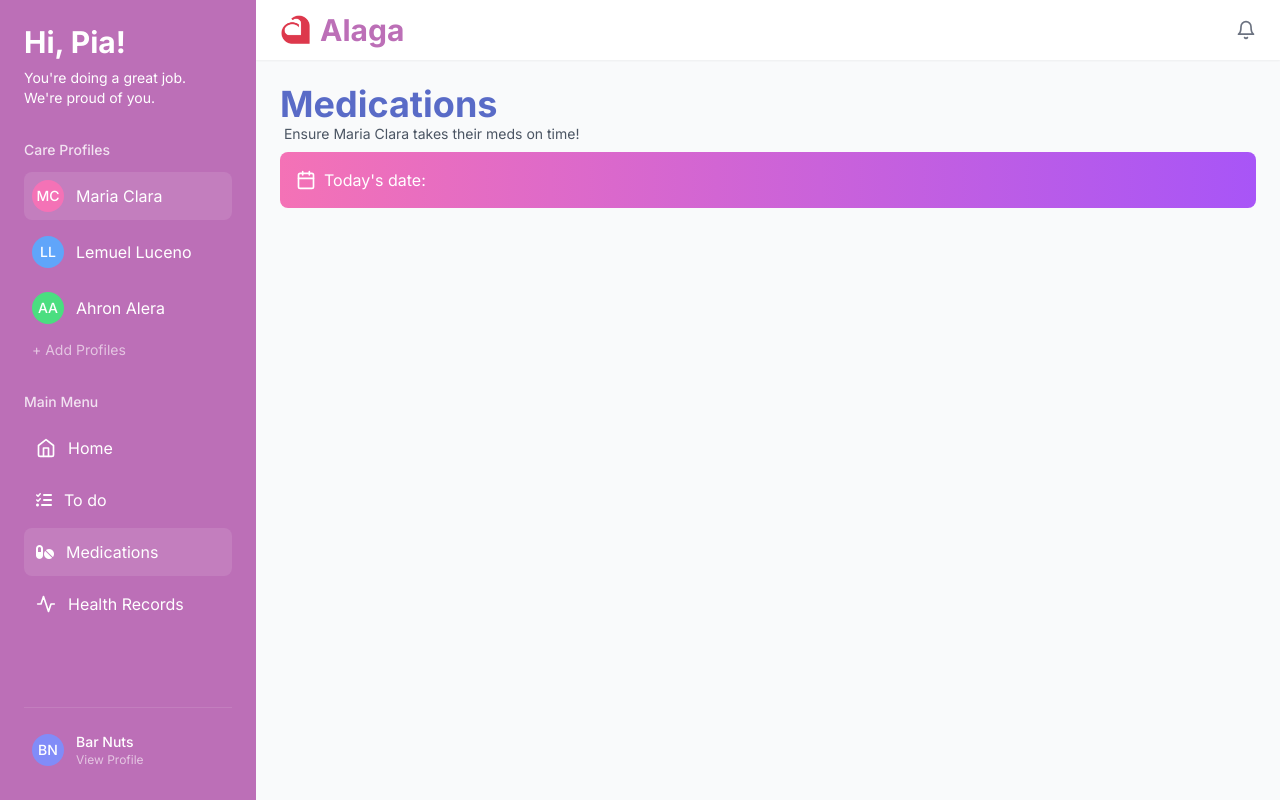
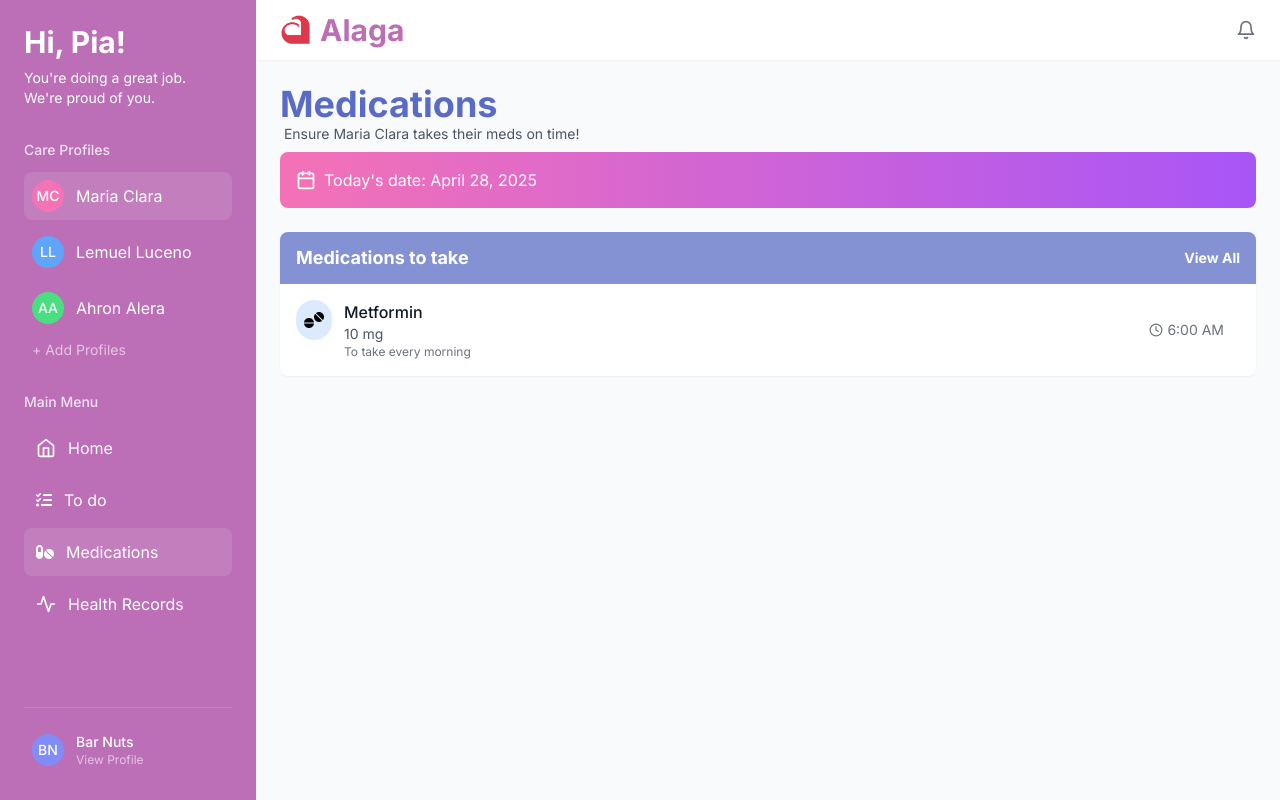
Before and after one commit to auauron/alaga_website, a Flask app: page /medications in a window 1280 px wide. Run offline with Flask 3, Linux system fonts and the light colour scheme; a user stored in the database is signed in; some libraries are stand-ins or nearby versions.

Commit message:
Update medications.html

```diff
--- a/templates/medications.html
+++ b/templates/medications.html
@@ -132,5 +132,55 @@
               </div>
             </div>
           </div>
+
+
+            <!-- Medications -->
+            <div class="bg-white rounded-lg shadow-sm overflow-hidden mb-6">
+              <div class="bg-[#8491D3] px-4 py-3 flex justify-between items-center">
+                <h2 class="text-lg font-bold text-white">Medications to take</h2>
+                <a href="{{ url_for('medications') }}" class="text-white text-sm font-bold hover:text-indigo-800 transition">View All</a>
+              </div>
+              <div class="divide-y divide-gray-100">
+                <div class="p-4 flex items-center justify-between transition hover:bg-gray-50">
+                  <div class="flex items-start">
+                    <div class="bg-blue-100 p-2 rounded-full mr-3">
+                      <i class="fa-solid fa-tablets" style="color: #000000;"></i>
+                    </div>
+                    <div>
+                      <h3 class="font-medium text-gray-900">Metformin</h3>
+                      <p class="text-sm text-gray-600">10 mg</p>
+                      <p class="text-xs text-gray-500">To take every morning</p>
+                    </div>
+                  </div>
+                  <div class="flex items-center">
+                    <div class="flex items-center mr-4 text-gray-500">
+                      <svg xmlns="http://www.w3.org/2000/svg" width="14" height="14" viewBox="0 0 24 24" fill="none" stroke="currentColor" stroke-width="2" stroke-linecap="round" stroke-linejoin="round" class="mr-1"><circle cx="12" cy="12" r="10"/><polyline points="12 6 12 12 16 14"/></svg>
+                      <span class="text-sm">6:00 AM</span>
+                    </div>
+                  </div>
+                </div>
+              </div>
+            </div>
+          </div>
+
+    <script>
+      function toggleSidebar() {
+        const sidebar = document.getElementById('sidebar');
+        const overlay = document.getElementById('overlay');
+        sidebar.classList.toggle('open');
+        overlay.classList.toggle('hidden');
+      }
+
+      // Function to format the date as "Month Day, Year"
+      function formatDate(date) {
+        const options = { year: 'numeric', month: 'long', day: 'numeric' };
+        return date.toLocaleDateString('en-US', options);
+      }
+
+      // Get today's date and update the span
+      const today = new Date();
+      document.getElementById('todaysDate').textContent = `Today's date: ${formatDate(today)}`;
+
+    </script>
   </body>
 </html>
```
